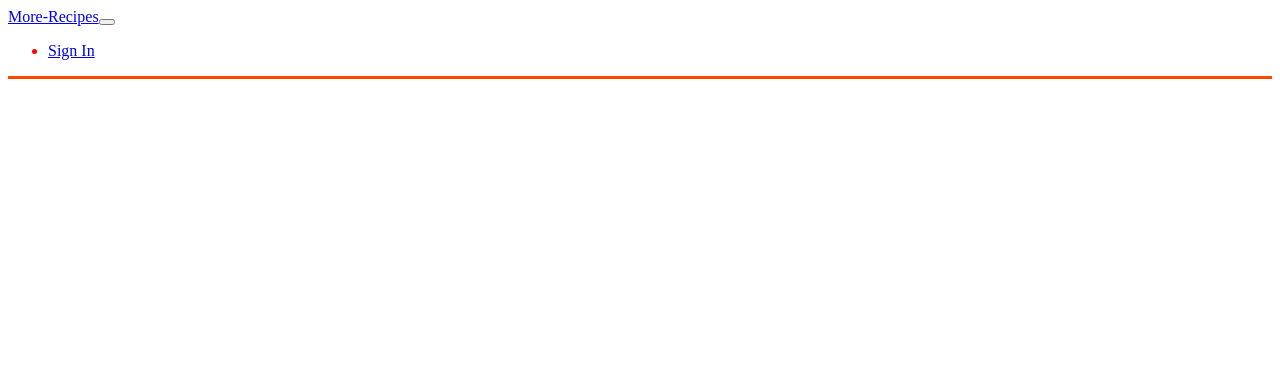
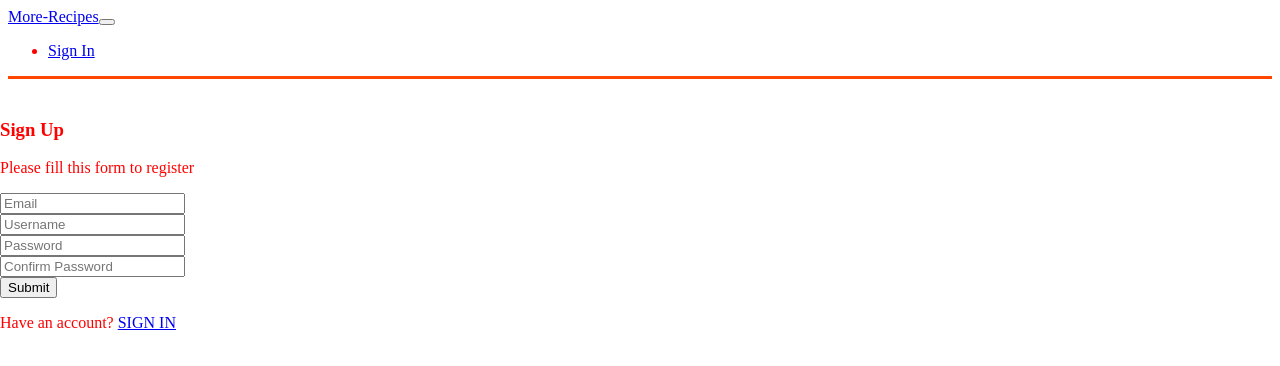
Before and after one commit to pawnjester/More-recipesApp, a React app: page /signup in a window 1280 px wide. Shown: the top 366 px of the page. Built offline with nearby package versions, Linux system fonts and the light colour scheme; the HTML template or start-up script is replaced by a standard one.

Commit message:
ch(signup):create signup link

```diff
--- a/client/src/components/Main.js
+++ b/client/src/components/Main.js
@@ -1,7 +1,7 @@
 import React from 'react';
 import { Switch, Route } from 'react-router-dom';
 import Home from './homepage';
-import SignUp from './signUp';
+import SignUp from './signup/signUpPage';
 
 
 class Main extends React.Component {
@@ -10,6 +10,7 @@ class Main extends React.Component {
       <main>
     <Switch>
       <Route exact path ='/' component= {Home} />
+      <Route exact path ='/signup' component= {SignUp} />
     </Switch>
   </main>
     )
--- a/client/src/components/homepage.js
+++ b/client/src/components/homepage.js
@@ -12,10 +12,4 @@ class Home extends React.Component {
   }
 }
 
-// const Home = () => (
-//   <div>
-//     <h1>Welcome to the Tornadoes Website!</h1>
-//   </div>
-// )
-
 export default Home
--- /dev/null
+++ b/client/src/components/signup/signUpPage.js
@@ -0,0 +1,40 @@
+import React from 'react';
+import '../../styles/signup.scss';
+import Signupform from './signupform';
+
+
+
+class signUpPage extends React.Component {
+  render() {
+    return (
+      <header id ="home-section">
+      <div className= "dark-overlay">
+      <div className= "home-inner">
+        <div className ="container">
+          <div className= "row justify-content-center">
+            <div className='col-lg-6'>
+              <div className= "card bg-danger text-center card-form">
+                <div className="card-body">
+                  <h3>Sign Up</h3>
+                  <p>Please fill this form to register</p>
+                  <Signupform/>
+                  <div className="card-body ">
+                    <p className="card-text text-right text-dark">Have an account? <a href="signin.html"  className="text-white">SIGN IN</a> </p>
+                  </div>
+                </div>
+              </div>
+            </div>
+
+          </div>
+
+        </div>
+
+      </div>
+      </div>
+
+    </header>
+    )
+  }
+}
+
+export default signUpPage
--- /dev/null
+++ b/client/src/components/signup/signupform.js
@@ -0,0 +1,78 @@
+import React from 'react';
+import '../../styles/signup.scss';
+
+
+class signupform extends React.Component {
+  constructor(props) {
+    super(props);
+    this.state = {
+      username: '',
+      email: '',
+      password: '',
+      password_confirmation: ''
+    }
+    this.onChange = this.onChange.bind(this);
+    this.onSubmit = this.onSubmit.bind(this);
+
+  }
+
+  onChange(e) {
+    this.setState({ [e.target.name]: e.target.value})
+  }
+
+  onSubmit(e) {
+    e.preventdefault();
+    console.log(this.state);
+  }
+  render() {
+    return (
+                <form onSubmit = {this.onSubmit}>
+                    <div className= "form-group">
+                      <input
+                      value = {this.state.email}
+                      onChange = {this.onChange}
+                      type="email"
+                       name = 'email'
+                        className="form-control form-control-lg"
+                         placeholder="Email"/>
+
+                    </div>
+
+                    <div className= "form-group">
+                      <input
+                      value = {this.state.username}
+                      onChange = {this.onChange}
+                       type="text"
+                      name = 'username'
+                       className="form-control form-control-lg"
+                       placeholder="Username"/>
+
+                    </div>
+                    <div className= "form-group">
+                      <input
+                      value = {this.state.password}
+                      onChange = {this.onChange}
+                      type="password"
+                      name = 'password'
+                       className="form-control form-control-lg"
+                        placeholder="Password"/>
+
+                    </div>
+                    <div className= "form-group">
+                      <input
+                      value = {this.state.pass}
+                      onChange = {this.onChange}
+                      type="password"
+                      name = 'password'
+                      className="form-control form-control-lg"
+                      placeholder="Confirm Password"/>
+
+                    </div>
+
+                    <input type="submit" value ="Submit" className="btn btn-outline-light btn-block" />
+                  </form>
+    )
+  }
+}
+
+export default signupform;
--- a/client/src/styles/index.scss
+++ b/client/src/styles/index.scss
@@ -9,6 +9,3 @@ body{
         background:#fff;
         color: #fff;
         }
-h1 {
-    color:red;
-}
--- /dev/null
+++ b/client/src/styles/signup.scss
@@ -0,0 +1,21 @@
+body{
+        background:#fff;
+        color: #fff;
+        }
+
+      #home-section{
+        min-height: 700px;
+        background-size: cover;
+        background-attachment: fixed;
+      }
+      .dark-overlay{
+
+        position: absolute;
+        top: 0;
+        left: 0;
+        width: 100%;
+        min-height: 700px;
+      }
+      .home-inner{
+        padding-top: 100px;
+      }
--- a/package.json
+++ b/package.json
@@ -50,6 +50,7 @@
     "react-router-dom": "^4.2.2",
     "sequelize": "^4.13.1",
     "sequelize-cli": "^3.0.0",
+    "validator": "^9.0.0",
     "webpack": "^3.7.1"
   },
   "devDependencies": {
```
Also changed, not shown: client/src/components/signUp.js (deleted).
